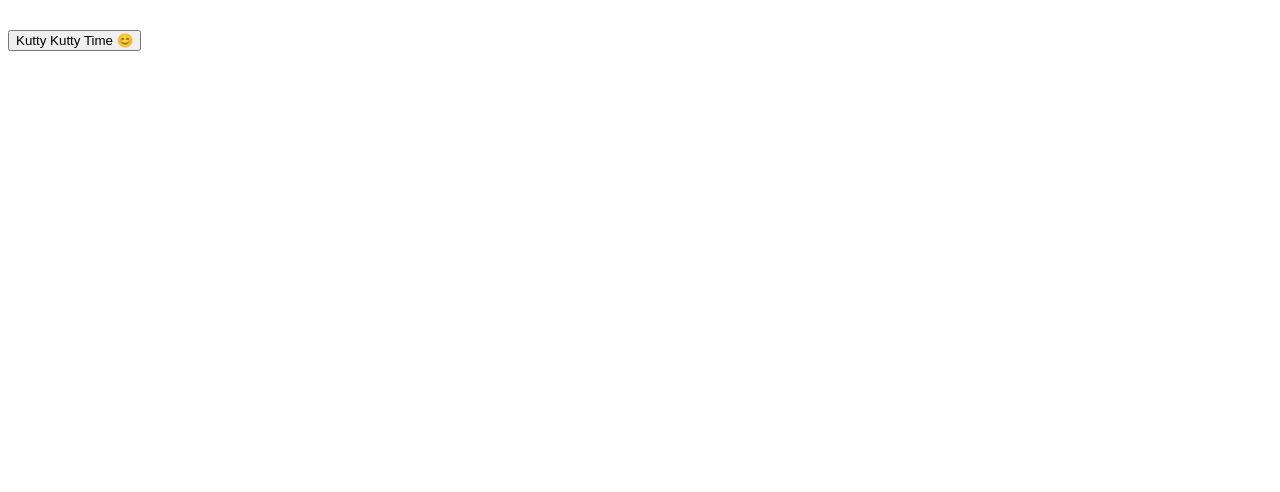
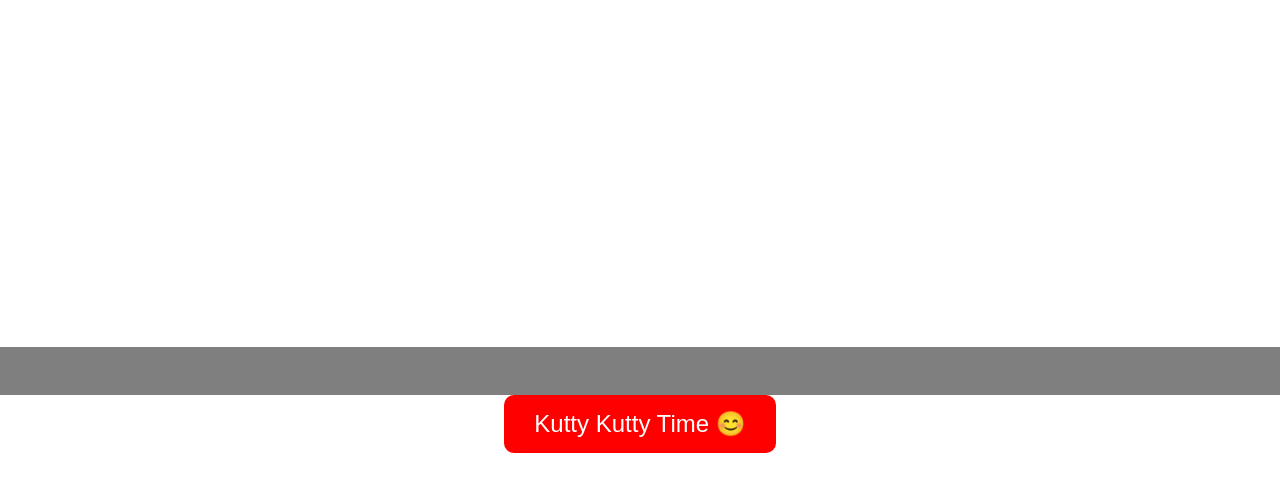
Before and after one commit to Quokka-Wakka/Quokka-Wakka.github.io, a plain HTML site: page index.html in a window 1280 px wide. Drawn offline with Linux system fonts and the light colour scheme.

Commit message:
Update index.html with css, script links

```diff
--- a/index.html
+++ b/index.html
@@ -3,7 +3,7 @@
 <head>
     <meta charset="UTF-8">
     <meta name="viewport" content="width=device-width, initial-scale=1.0">
-    <link rel="stylesheet" href="styles.css">
+    <link rel="stylesheet" href="index.css">
     <title>Cool Page</title>
 </head>
 <body>
@@ -13,5 +13,6 @@
             <button class="big-button">Kutty Kutty Time 😊</button>
         </div>
     </div>
+    <script src="script.js"></script>
 </body>
 </html>
```
